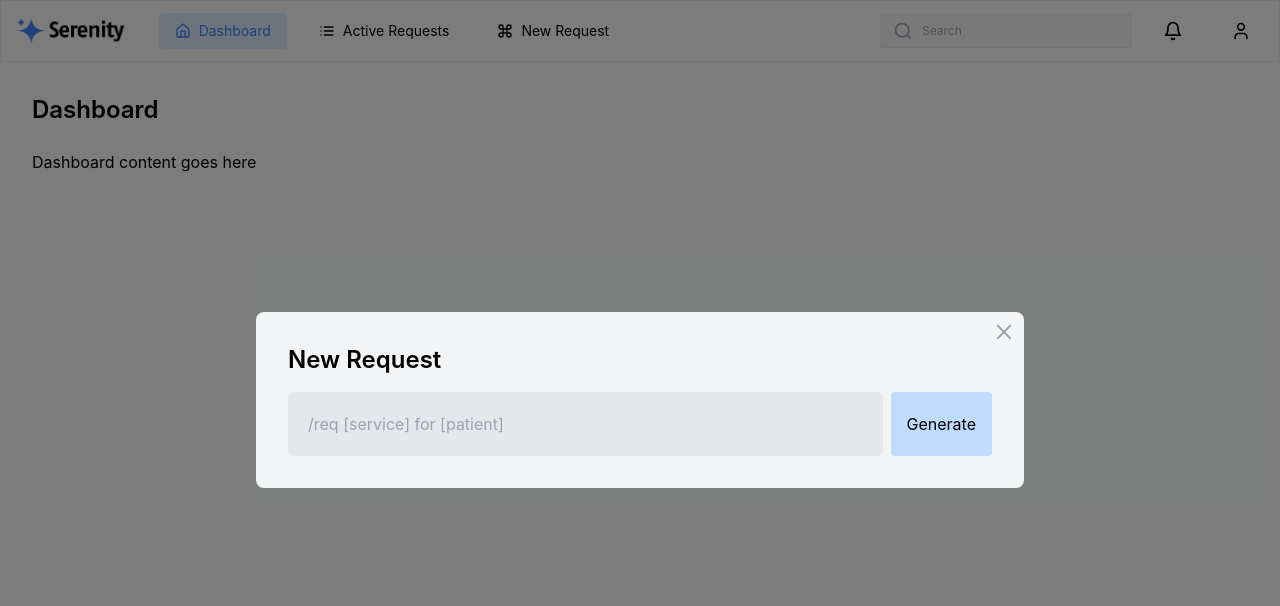
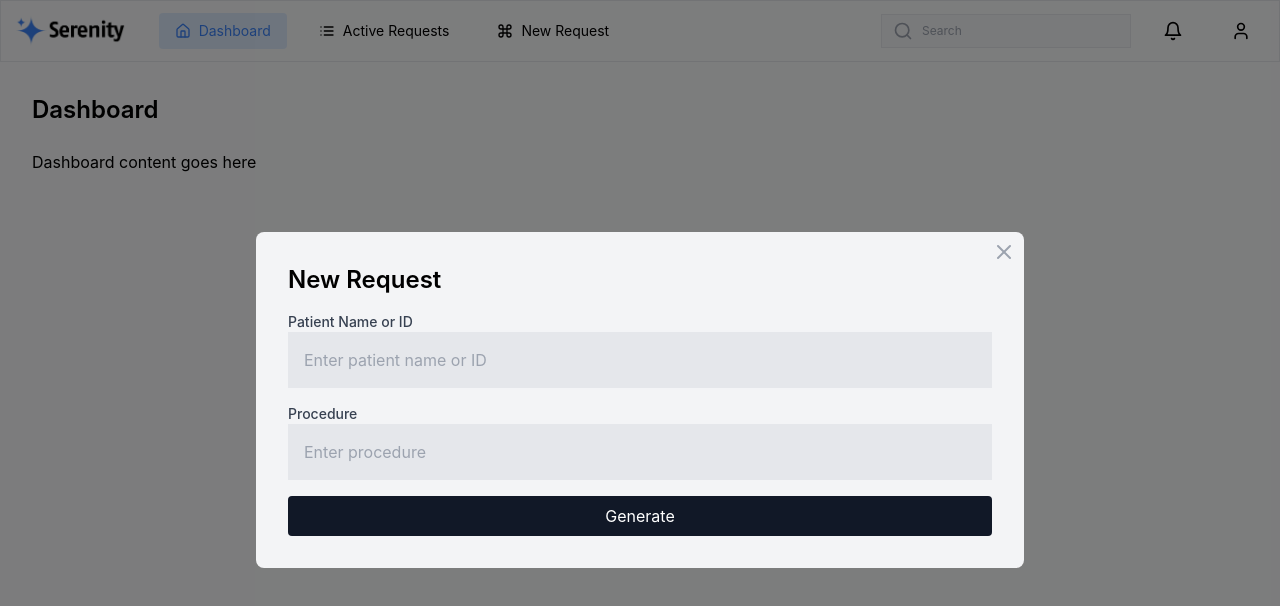
Before and after one commit to airjlee/serenity, a React (Create React App) app in the folder frontend/: page / in a window 1280 px wide. Both pictures are taken after a click on the button "New Request". Shown: the top 606 px of the page. Built offline with nearby package versions, Linux system fonts and the light colour scheme; the HTML template or start-up script is replaced by a standard one.

Commit message:
redid input form for request

```diff
--- a/frontend/src/App.tsx
+++ b/frontend/src/App.tsx
@@ -51,7 +51,8 @@ const getStatusColor = (status: string) => {
 };
 
 const AICommandInput: React.FC<{onSuccess: () => void}> = ({ onSuccess }) => {
-  const [command, setCommand] = useState('');
+  const [patientInfo, setPatientInfo] = useState('');
+  const [procedure, setProcedure] = useState('');
   const [isProcessing, setIsProcessing] = useState(false);
   const [result, setResult] = useState<string | null>(null);
 
@@ -62,26 +63,37 @@ const AICommandInput: React.FC<{onSuccess: () => void}> = ({ onSuccess }) => {
     await new Promise(resolve => setTimeout(resolve, 2000));
 
     setIsProcessing(false);
-    setResult('Prior authorization request for PET/CT skull thigh for Jane Doe has been generated and submitted.');
+    setResult(`Prior authorization request for ${procedure} for ${patientInfo} has been generated and submitted.`);
     setTimeout(() => {
       onSuccess();
     }, 2000);
   };
 
-
-
   return (
-    <div className="space-y-4 ">
-
-      <form onSubmit={handleSubmit} className="flex space-x-2">
-        <Input
-          value={command}
-          onChange={(e: ChangeEvent<HTMLInputElement>) => setCommand(e.target.value)}
-          placeholder="/req [service] for [patient]"
-          className="flex-grow bg-gray-200 outline-none p-5 rounded-md"
-        />
-        <Button type="submit" className="bg-black" disabled={isProcessing}>
-          {isProcessing ? <Loader2 className="h-4 w-16 animate-spin" /> : 'Generate'}
+    <div className="space-y-4">
+      <form onSubmit={handleSubmit} className="space-y-4">
+        <div>
+          <label htmlFor="patientInfo" className="block text-sm font-medium text-gray-700">Patient Name or ID</label>
+          <Input
+            id="patientInfo"
+            value={patientInfo}
+            onChange={(e: ChangeEvent<HTMLInputElement>) => setPatientInfo(e.target.value)}
+            placeholder="Enter patient name or ID"
+            className="w-full p-4 bg-gray-200 text-black"
+          />
+        </div>
+        <div>
+          <label htmlFor="procedure" className="block text-sm font-medium text-gray-700">Procedure</label>
+          <Input
+            id="procedure"
+            value={procedure}
+            onChange={(e: ChangeEvent<HTMLInputElement>) => setProcedure(e.target.value)}
+            placeholder="Enter procedure"
+            className="w-full p-4 bg-gray-200 text-black"
+          />
+        </div>
+        <Button type="submit" className="w-full bg-gray-900 p-4 text-white" disabled={isProcessing}>
+          {isProcessing ? <Loader2 className="h-6 w-4 animate-spin mx-auto" /> : 'Generate'}
         </Button>
       </form>
       {result && (
@@ -94,6 +106,7 @@ const AICommandInput: React.FC<{onSuccess: () => void}> = ({ onSuccess }) => {
     </div>
   );
 };
+
 
 const ActiveRequests: React.FC = () => {
   const [requests] = useState<AuthRequest[]>([
```
